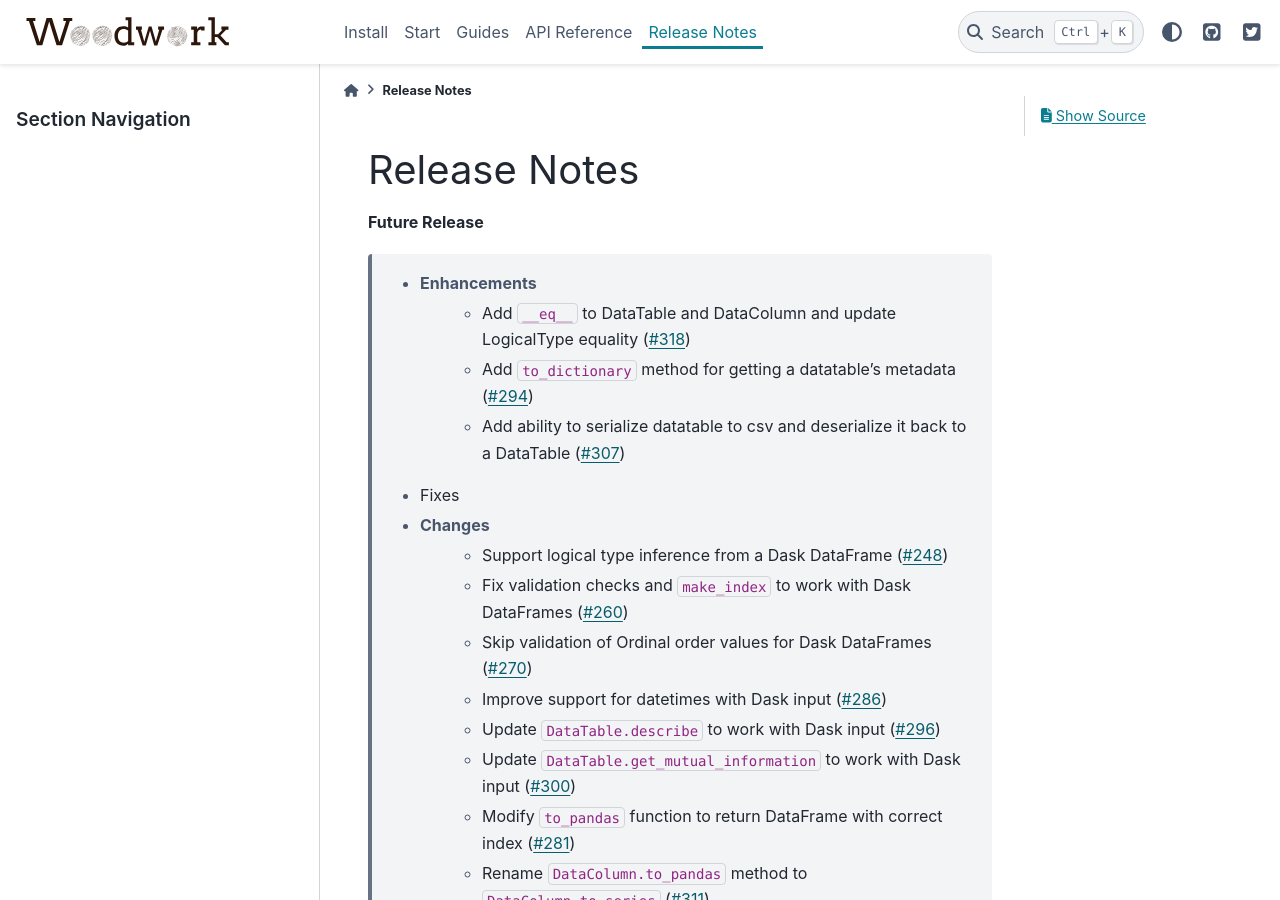
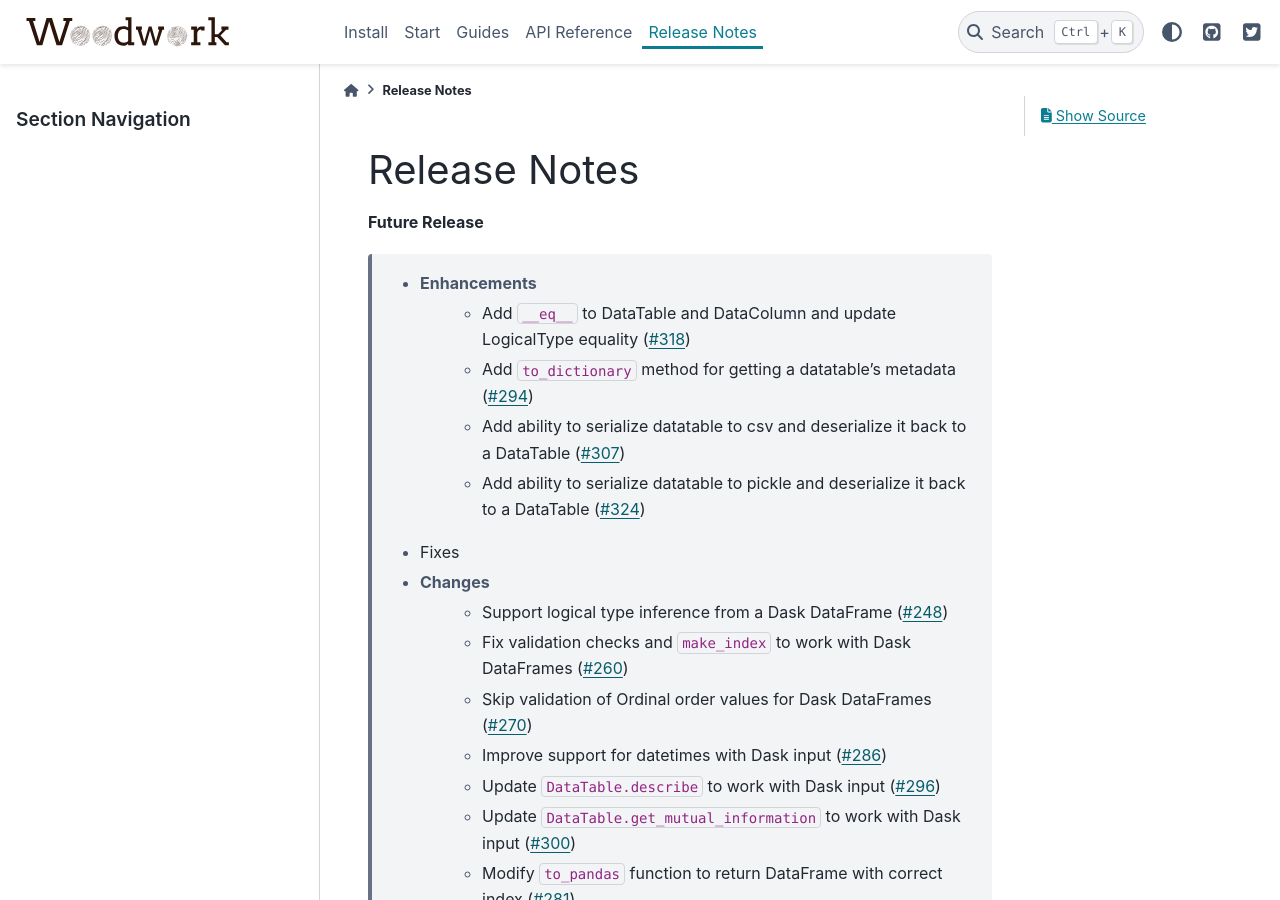
Before and after one commit to alteryx/woodwork, a Sphinx documentation site: the page built from docs/source/release_notes.rst, in a window 1280 px wide and 900 px high. Built offline with Sphinx 7.4.7 and the PyData theme 0.15.4, drawn with Linux system fonts in a browser that asks for light colours; comment, search, counter and statistics services are not loaded.

Commit message:
Add release note

```diff
--- a/docs/source/release_notes.rst
+++ b/docs/source/release_notes.rst
@@ -8,6 +8,7 @@ Release Notes
         * Add ``__eq__`` to DataTable and DataColumn and update LogicalType equality (:pr:`318`)
         * Add ``to_dictionary`` method for getting a datatable's metadata (:pr:`294`)
         * Add ability to serialize datatable to csv and deserialize it back to a DataTable (:pr:`307`)
+        * Add ability to serialize datatable to pickle and deserialize it back to a DataTable (:pr:`324`)
     * Fixes
     * Changes
         * Support logical type inference from a Dask DataFrame (:pr:`248`)
```
